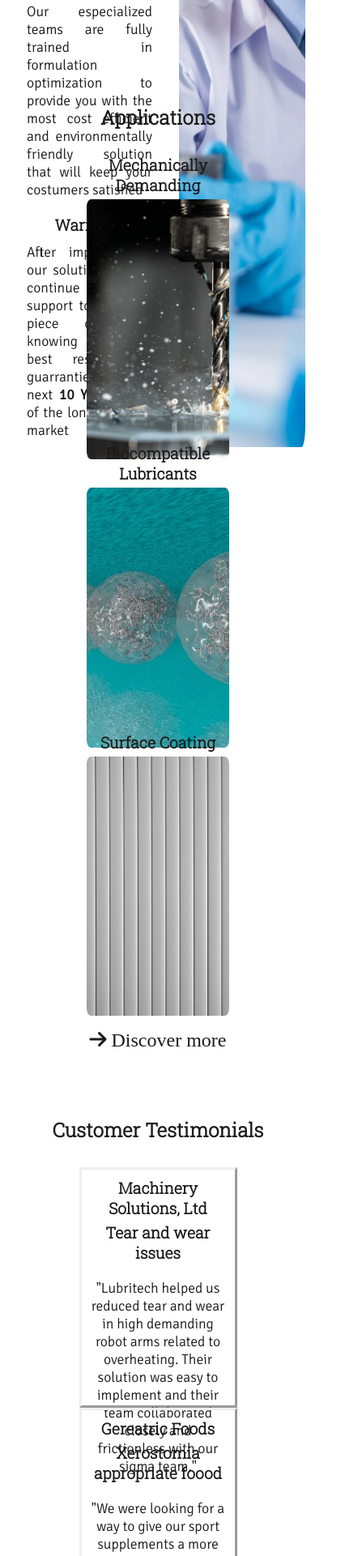
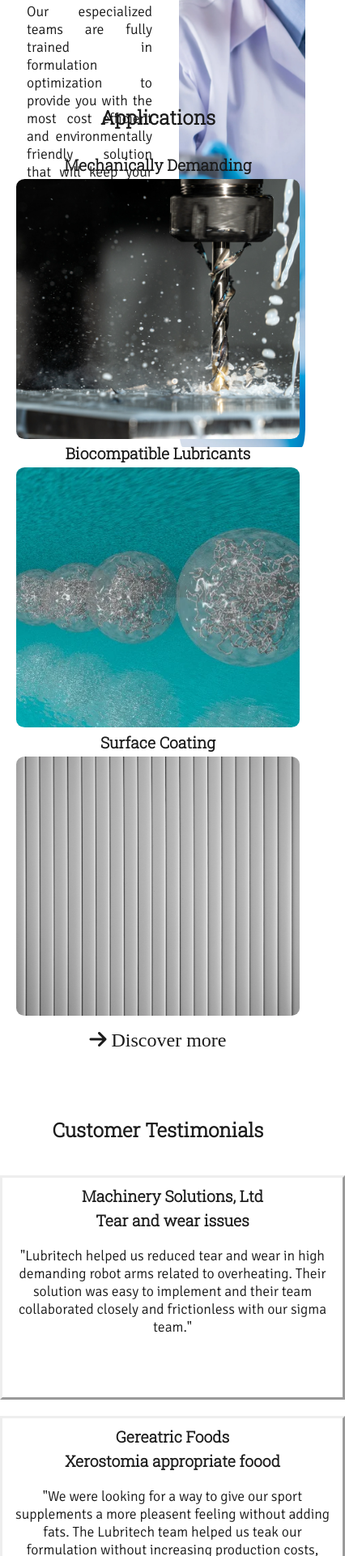
Before and after one commit to eandablo/lubritech, a plain HTML site: page index.html in a window 390 px wide. Shown: the part 1190-3111 px from the top of the page at 81% size, 426 px wide, since content can reach past the window. Drawn offline with Linux system fonts and the light colour scheme.

Commit message:
style size of three column containers in a single class attribute

```diff
--- a/assets/css/style.css
+++ b/assets/css/style.css
@@ -175,22 +175,17 @@ header>div {
 
 #applications-left {
     background: url('../images/drill.webp') center center / cover no-repeat;
-    border-radius: 3%;
-    width: 90%;
-    height: 80%;
-    margin: 0 auto 0 auto;
 }
 
 #applications-center {
     background: url('../images/protein_gels.webp') center center / cover no-repeat;
-    border-radius: 3%;
-    width: 90%;
-    height: 80%;
-    margin: 0 auto 0 auto;
 }
 
 #applications-right {
     background: url('../images/surface.webp') center center / cover no-repeat;
+}
+
+.three-column-container-size {
     border-radius: 3%;
     width: 90%;
     height: 80%;
@@ -296,17 +291,8 @@ footer p {
     margin-bottom: 20px;
 }
 
-#app-page-left-mech {
-    width: 90%;
-    margin: 0 auto 0 auto;
-}
-
 #app-page-center-mech {
     background: url('../images/cogwheel.webp') center center / cover no-repeat;
-    border-radius: 3%;
-    width: 90%;
-    height: 90%;
-    margin: 0 auto 0 auto;
 }
 
 /* applications page biocompatible section */
@@ -320,24 +306,14 @@ footer p {
 
 #app-page-left-bio {
     background: url('../images/food.webp') center center / cover no-repeat;
-    border-radius: 3%;
-    width: 90%;
-    height: 90%;
-    margin: 0 auto 0 auto;
+
 }
 
-#app-page-center-bio {
 
-    width: 90%;
-    margin: 0 auto 0 auto;
-}
 
 #app-page-right-bio {
     background: url('../images/soap.webp') center center / cover no-repeat;
-    border-radius: 3%;
-    width: 90%;
-    height: 90%;
-    margin: 0 auto 0 auto;
+
 }
 
 #app-page-mech>h2,
@@ -456,7 +432,7 @@ button:hover {
 @media screen and (max-width:950px) {
     .three-column-container {
         display: grid;
-        grid-template-columns: 50%;
+        grid-template-columns: 100%;
         grid-template-rows: 33% 33% 33%;
         justify-content: space-evenly;
         width: 100%;
@@ -471,26 +447,9 @@ button:hover {
         margin-bottom: 20px;
     }
 
-    #applications-left {
-        background: url('../images/drill.webp') center center / cover no-repeat;
+    .three-column-container-size {
         border-radius: 3%;
-        width: 90%;
-        height: 90%;
-        margin: 0 auto 0 auto;
-    }
-
-    #applications-center {
-        background: url('../images/protein_gels.webp') center center / cover no-repeat;
-        border-radius: 3%;
-        width: 90%;
-        height: 90%;
-        margin: 0 auto 0 auto;
-    }
-
-    #applications-right {
-        background: url('../images/surface.webp') center center / cover no-repeat;
-        border-radius: 3%;
-        width: 90%;
+        width: 350px;
         height: 90%;
         margin: 0 auto 0 auto;
     }
@@ -499,6 +458,13 @@ button:hover {
         width: 100%;
         height: 1000px;
         text-align: center;
+    }
+
+    #testimony-section .three-column-container div {
+        border-style: outset;
+        padding: 10px;
+        width:400px;
+        margin:10px auto 10px auto;
     }
 
     #app-page-mech {
--- a/index.html
+++ b/index.html
@@ -65,15 +65,15 @@
     <div class="three-column-container">
         <div>
             <h3>Mechanically Demanding</h3>
-            <div id="applications-left"></div>
+            <div id="applications-left" class="three-column-container-size"></div>
         </div>
         <div>
             <h3>Biocompatible Lubricants</h3>
-            <div id="applications-center"></div>
+            <div id="applications-center" class="three-column-container-size"></div>
         </div>
         <div>
             <h3>Surface Coating</h3>
-            <div id="applications-right"></div>
+            <div id="applications-right" class="three-column-container-size"></div>
         </div>
     </div>
     <a href="applications.html"><i class="fa-solid fa-arrow-right"></i> Discover more</a>
```
Also changed, not shown: applications.html (+6 -6 lines).
